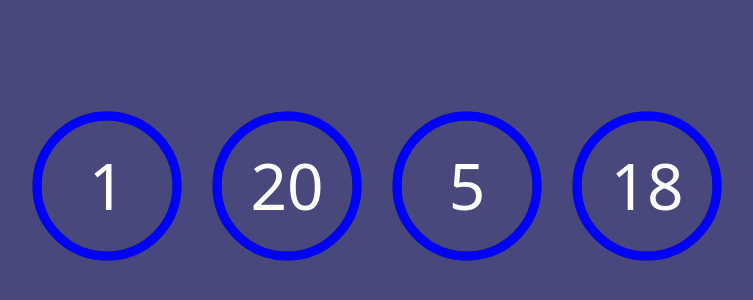
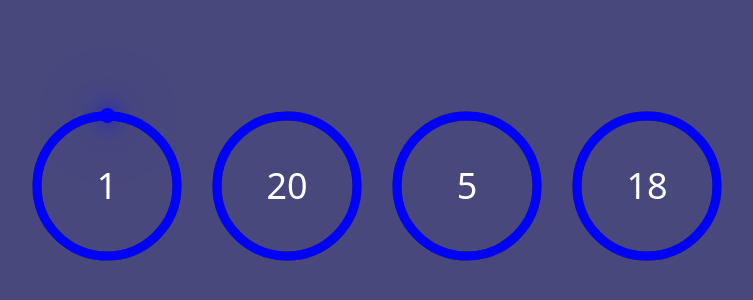
Before and after one commit to emanuele-pogliari/js-simon, a plain HTML site: page index.html in a window 1280 px wide. Shown: the part 214-514 px from the top of the page, without its empty margins (263-1016 px from the left). Drawn offline with nearby package versions, Linux system fonts and the light colour scheme.

Commit message:
wip: fix circles and adapt font

```diff
--- a/css/style.css
+++ b/css/style.css
@@ -45,6 +45,7 @@ body {
 }
 
 #countdown .circle-time svg circle:nth-child(2) {
+    --clr: #0000FF;
     stroke: var(--clr);
     stroke-dasharray: 440;
 }
@@ -54,5 +55,28 @@ body {
     text-align: center;
     font-weight: 500;
     color: #fff;
-    font-size: 2em
+    font-size: 1.5em
 }
+
+#countdown .dot {
+    position: absolute;
+    width: 100%;
+    height: 100%;
+    border-radius: 50%;
+    display: flex;
+    justify-content: center;
+    align-items: flex-start;
+    z-index: 100;
+}
+
+#countdown .dot::before {
+    content: " ";
+    position: absolute;
+    top: -3px;
+    width: 15px;
+    height: 15px;
+    background-color: var(--clr);
+    border-radius: 50%;
+    box-shadow: 0 0 20px var(--clr),
+        0 0 60px var(--clr);
+}
--- a/index.html
+++ b/index.html
@@ -17,7 +17,7 @@
 
     <div id="countdown">
         <div class="circle-time" style="--clr:#0000FF;">
-            <div class="dot?"></div>
+            <div class="dot"></div>
             <svg>
                 <circle cx="70" cy="70" r="70"></circle>
                 <circle cx="70" cy="70" r="70"></circle>
@@ -25,8 +25,8 @@
             <div id="days"></div>
         </div>
 
-        <div class="circle-time" style="--clr:#0000FF;">
-            <div class="dot?"></div>
+        <div class="circle-time">
+            <div class="dot"></div>
             <svg>
                 <circle cx="70" cy="70" r="70"></circle>
                 <circle cx="70" cy="70" r="70"></circle>
@@ -34,16 +34,16 @@
             <div id="hours"></div>
         </div>
 
-        <div class="circle-time" style="--clr:#0000FF;">
-            <div class="dot?"></div>
+        <div class="circle-time">
+            <div class="dot"></div>
             <svg>
                 <circle cx="70" cy="70" r="70"></circle>
                 <circle cx="70" cy="70" r="70"></circle>
             </svg>
             <div id="minutes"></div>
         </div>
-        <div class="circle-time" style="--clr:#0000FF;">
-            <div class="dot?"></div>
+        <div class="circle-time">
+            <div class="dot"></div>
             <svg>
                 <circle cx="70" cy="70" r="70"></circle>
                 <circle cx="70" cy="70" r="70"></circle>
--- a/js/script.js
+++ b/js/script.js
@@ -1,12 +1,10 @@
 // get date of countdown in milliseconds
 let targetDate = new Date("Feb 12 2024, 09:30:00").getTime();
-console.log(targetDate);
 
 // set an interval for 1s
 let countdown = setInterval(function () {
     // take the actual date in milliseconds
     let actualDate = Date.now();
-    console.log(actualDate);
 
     // this will be calculated subtract the target time with the actual date
     let difference = targetDate - actualDate;
```
